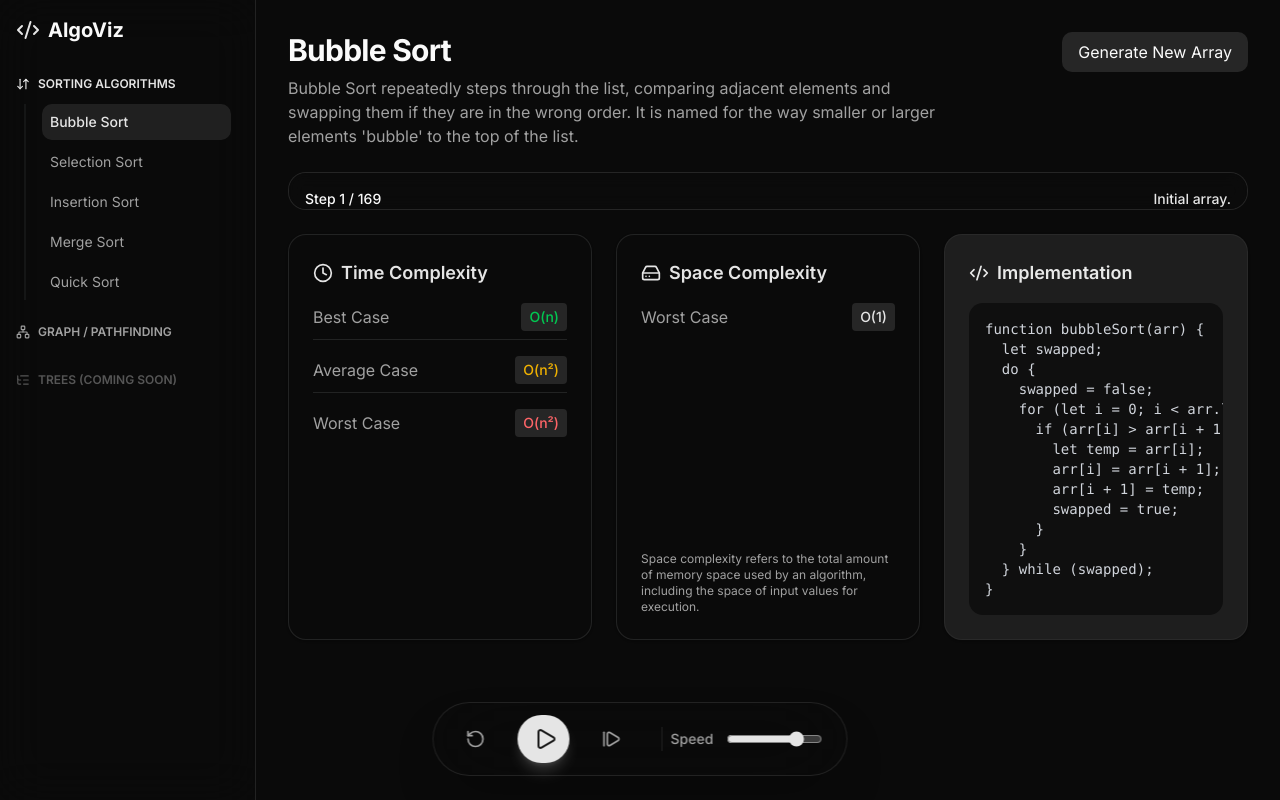
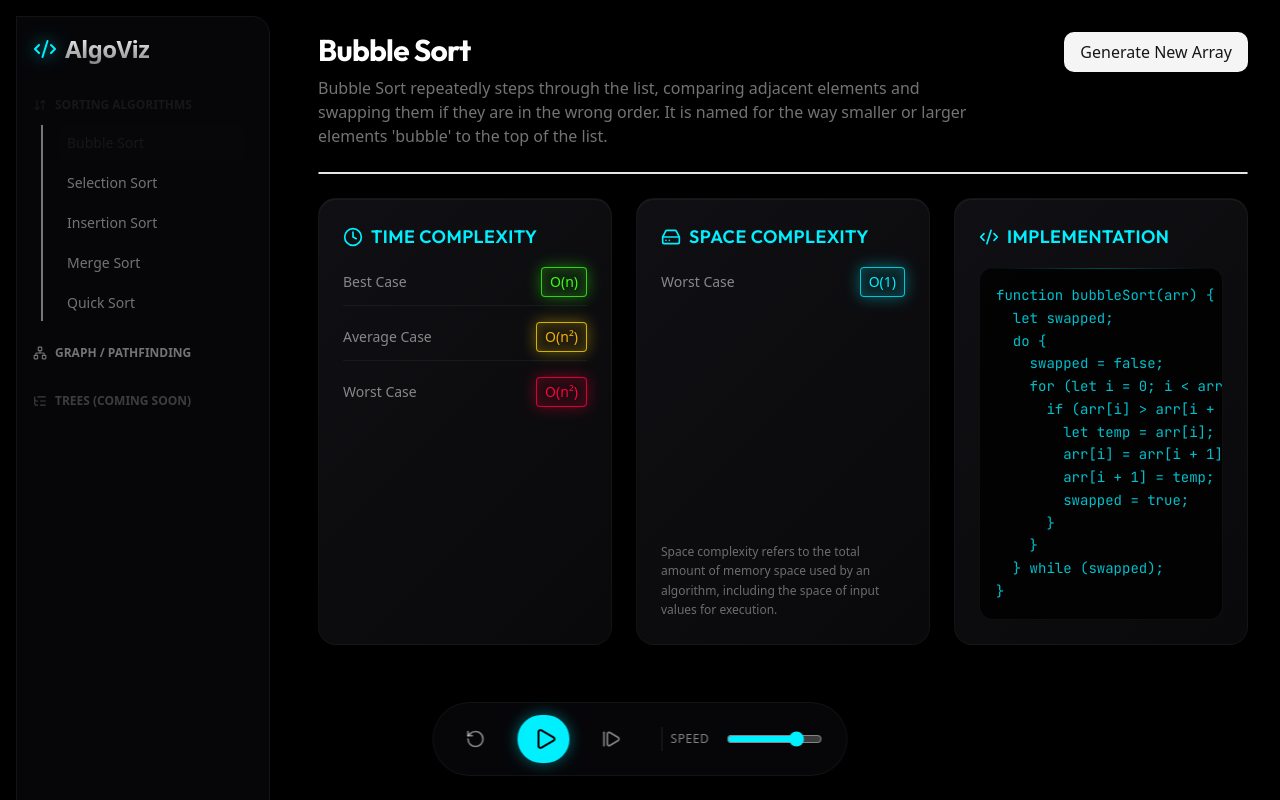
Before and after one commit to dipexplorer/algoviz, a Next.js app: page / in a window 1280 px wide. Built offline with nearby package versions, Linux system fonts and the light colour scheme.

Commit message:
style: holographic cyber-minimalism UI overhaul

```diff
--- a/src/app/globals.css
+++ b/src/app/globals.css
@@ -73,58 +73,115 @@
   --chart-4: oklch(0.371 0 0);
   --chart-5: oklch(0.269 0 0);
   --radius: 0.625rem;
-  --sidebar: oklch(0.985 0 0);
-  --sidebar-foreground: oklch(0.145 0 0);
-  --sidebar-primary: oklch(0.205 0 0);
-  --sidebar-primary-foreground: oklch(0.985 0 0);
-  --sidebar-accent: oklch(0.97 0 0);
-  --sidebar-accent-foreground: oklch(0.205 0 0);
-  --sidebar-border: oklch(0.922 0 0);
-  --sidebar-ring: oklch(0.708 0 0);
+  --color-background: oklch(0 0 0);
+  --color-foreground: 0 0% 98%;
+  --color-primary: 188 100% 50%;
+  --color-primary-foreground: 240 10% 4%;
+  --color-secondary: 240 10% 10%;
+  --color-secondary-foreground: 0 0% 98%;
+  --color-accent: 188 100% 50%;
+  --color-accent-foreground: 240 10% 4%;
+  --color-destructive: 345 100% 50%;
+  --color-destructive-foreground: 0 0% 98%;
+  --color-border: 240 10% 16%;
+  --color-ring: 188 100% 50%;
+  --color-input: 240 10% 16%;
+  --color-muted: 240 10% 12%;
+  --color-muted-foreground: 240 5% 65%;
+  --radius-sm: 0.25rem;
+  --radius-md: 0.5rem;
+  --radius-lg: 0.75rem;
+  --radius-xl: 1rem;
 }
 
-.dark {
-  --background: oklch(0.145 0 0);
-  --foreground: oklch(0.985 0 0);
-  --card: oklch(0.205 0 0);
-  --card-foreground: oklch(0.985 0 0);
-  --popover: oklch(0.205 0 0);
-  --popover-foreground: oklch(0.985 0 0);
-  --primary: oklch(0.922 0 0);
-  --primary-foreground: oklch(0.205 0 0);
-  --secondary: oklch(0.269 0 0);
-  --secondary-foreground: oklch(0.985 0 0);
-  --muted: oklch(0.269 0 0);
-  --muted-foreground: oklch(0.708 0 0);
-  --accent: oklch(0.269 0 0);
-  --accent-foreground: oklch(0.985 0 0);
-  --destructive: oklch(0.704 0.191 22.216);
-  --border: oklch(1 0 0 / 10%);
-  --input: oklch(1 0 0 / 15%);
-  --ring: oklch(0.556 0 0);
-  --chart-1: oklch(0.87 0 0);
-  --chart-2: oklch(0.556 0 0);
-  --chart-3: oklch(0.439 0 0);
-  --chart-4: oklch(0.371 0 0);
-  --chart-5: oklch(0.269 0 0);
-  --sidebar: oklch(0.205 0 0);
-  --sidebar-foreground: oklch(0.985 0 0);
-  --sidebar-primary: oklch(0.488 0.243 264.376);
-  --sidebar-primary-foreground: oklch(0.985 0 0);
-  --sidebar-accent: oklch(0.269 0 0);
-  --sidebar-accent-foreground: oklch(0.985 0 0);
-  --sidebar-border: oklch(1 0 0 / 10%);
-  --sidebar-ring: oklch(0.556 0 0);
+@layer base {
+  :root {
+    --background: 240 10% 4%;
+    --foreground: 0 0% 98%;
+    --primary: 188 100% 50%;
+    --primary-foreground: 240 10% 4%;
+    --secondary: 240 10% 10%;
+    --secondary-foreground: 0 0% 98%;
+    --destructive: 345 100% 50%;
+    --destructive-foreground: 0 0% 98%;
+    --success: 111 100% 54%;
+    --success-foreground: 240 10% 4%;
+    --warning: 45 100% 50%;
+    --warning-foreground: 240 10% 4%;
+    --pivot: 280 100% 60%;
+    --pivot-foreground: 0 0% 98%;
+    --muted: 240 10% 12%;
+    --muted-foreground: 240 5% 65%;
+    --accent: 188 100% 50%;
+    --accent-foreground: 240 10% 4%;
+    --border: 240 10% 16%;
+    --input: 240 10% 16%;
+    --ring: 188 100% 50%;
+    --radius: 0.5rem;
+  }
 }
 
 @layer base {
   * {
-    @apply border-border outline-ring/50;
+    @apply border-border;
   }
   body {
-    @apply bg-background text-foreground;
+    @apply bg-black text-foreground;
+    font-family: var(--font-outfit), sans-serif;
   }
-  html {
-    @apply font-sans;
+  h1, h2, h3, h4, h5, h6 {
+    font-family: var(--font-outfit), sans-serif;
+  }
+  code, pre, .font-mono {
+    font-family: var(--font-jetbrains-mono), monospace;
   }
 }
+
+@layer utilities {
+  .glow-cyan {
+    box-shadow: 0 0 15px rgba(0, 240, 255, 0.4), inset 0 0 10px rgba(0, 240, 255, 0.2);
+    border-color: rgba(0, 240, 255, 0.8);
+  }
+  .glow-magenta {
+    box-shadow: 0 0 15px rgba(255, 0, 60, 0.4), inset 0 0 10px rgba(255, 0, 60, 0.2);
+    border-color: rgba(255, 0, 60, 0.8);
+  }
+  .glow-lime {
+    box-shadow: 0 0 15px rgba(57, 255, 20, 0.4), inset 0 0 10px rgba(57, 255, 20, 0.2);
+    border-color: rgba(57, 255, 20, 0.8);
+  }
+  .glow-yellow {
+    box-shadow: 0 0 15px rgba(255, 215, 0, 0.4), inset 0 0 10px rgba(255, 215, 0, 0.2);
+    border-color: rgba(255, 215, 0, 0.8);
+  }
+  .glow-purple {
+    box-shadow: 0 0 15px rgba(168, 85, 247, 0.4), inset 0 0 10px rgba(168, 85, 247, 0.2);
+    border-color: rgba(168, 85, 247, 0.8);
+  }
+  .glass-panel {
+    background: rgba(10, 10, 15, 0.6);
+    backdrop-filter: blur(24px);
+    -webkit-backdrop-filter: blur(24px);
+    border: 1px solid rgba(255, 255, 255, 0.05);
+    box-shadow: 0 8px 32px 0 rgba(0, 0, 0, 0.5);
+  }
+  .glass-card {
+    background: linear-gradient(135deg, rgba(20,20,25,0.8) 0%, rgba(10,10,12,0.9) 100%);
+    border: 1px solid rgba(255, 255, 255, 0.03);
+    box-shadow: inset 0 1px 0 0 rgba(255,255,255,0.05);
+  }
+  .custom-scrollbar::-webkit-scrollbar {
+    width: 6px;
+    height: 6px;
+  }
+  .custom-scrollbar::-webkit-scrollbar-track {
+    background: transparent;
+  }
+  .custom-scrollbar::-webkit-scrollbar-thumb {
+    background: rgba(255, 255, 255, 0.1);
+    border-radius: 10px;
+  }
+  .custom-scrollbar::-webkit-scrollbar-thumb:hover {
+    background: rgba(0, 240, 255, 0.5);
+  }
+}
--- a/src/app/layout.tsx
+++ b/src/app/layout.tsx
@@ -1,20 +1,20 @@
 import type { Metadata } from "next";
-import { Inter, JetBrains_Mono } from "next/font/google";
+import { Outfit, JetBrains_Mono } from "next/font/google";
 import "./globals.css";
 
-const inter = Inter({
-  variable: "--font-sans",
+const outfit = Outfit({
+  variable: "--font-outfit",
   subsets: ["latin"],
 });
 
-const jetBrainsMono = JetBrains_Mono({
-  variable: "--font-mono",
+const jetbrainsMono = JetBrains_Mono({
+  variable: "--font-jetbrains-mono",
   subsets: ["latin"],
 });
 
 export const metadata: Metadata = {
-  title: "AlgoViz - Interactive DSA Visualizer",
-  description: "Learn Data Structures and Algorithms interactively.",
+  title: "AlgoViz - Advanced Algorithm Visualizer",
+  description: "A holographic, futuristic data structure and algorithm visualization platform.",
 };
 
 export default function RootLayout({
@@ -23,11 +23,10 @@ export default function RootLayout({
   children: React.ReactNode;
 }>) {
   return (
-    <html
-      lang="en"
-      className={`dark ${inter.variable} ${jetBrainsMono.variable} h-full antialiased`}
-    >
-      <body className="min-h-full flex flex-col bg-background text-foreground selection:bg-primary selection:text-primary-foreground">{children}</body>
+    <html lang="en" className="dark">
+      <body className={`${outfit.variable} ${jetbrainsMono.variable} font-sans antialiased bg-black text-white selection:bg-[#00F0FF] selection:text-black min-h-screen overflow-hidden`}>
+        {children}
+      </body>
     </html>
   );
 }
--- a/src/components/layout/ControlPanel.tsx
+++ b/src/components/layout/ControlPanel.tsx
@@ -30,29 +30,29 @@ export function ControlPanel({
   };
 
   return (
-    <div className="fixed bottom-6 left-1/2 -translate-x-1/2 bg-background/80 backdrop-blur-2xl border rounded-full px-6 py-3 flex items-center space-x-6 shadow-2xl">
-      <button onClick={onReset} className="p-2 hover:bg-accent rounded-full transition-all text-muted-foreground hover:text-foreground">
+    <div className="fixed bottom-6 left-1/2 -translate-x-1/2 glass-panel rounded-full px-6 py-3 flex items-center space-x-6 z-50">
+      <button onClick={onReset} className="p-2 hover:bg-white/10 rounded-full transition-all text-white/50 hover:text-white">
         <RotateCcw size={20} />
       </button>
 
       {isPlaying ? (
-        <button onClick={onPause} className="p-3 bg-destructive text-destructive-foreground hover:bg-destructive/90 rounded-full transition-all shadow-lg shadow-destructive/20">
+        <button onClick={onPause} className="p-3 bg-[#FF003C] text-black hover:bg-[#FF003C]/90 rounded-full transition-all glow-magenta">
           <Pause size={24} />
         </button>
       ) : (
-        <button onClick={onPlay} className="p-3 bg-primary text-primary-foreground hover:bg-primary/90 rounded-full transition-all shadow-lg shadow-primary/20">
+        <button onClick={onPlay} className="p-3 bg-[#00F0FF] text-black hover:bg-[#00F0FF]/90 rounded-full transition-all glow-cyan">
           <Play size={24} className="ml-1" />
         </button>
       )}
 
-      <button onClick={onStep} className="p-2 hover:bg-accent rounded-full transition-all text-muted-foreground hover:text-foreground">
+      <button onClick={onStep} className="p-2 hover:bg-white/10 rounded-full transition-all text-white/50 hover:text-white">
         <StepForward size={20} />
       </button>
 
-      <div className="w-px h-6 bg-border mx-2"></div>
+      <div className="w-px h-6 bg-white/10 mx-2"></div>
 
       <div className="flex items-center space-x-2">
-        <span className="text-sm font-medium text-muted-foreground w-12">Speed</span>
+        <span className="text-sm font-medium text-white/50 w-12 font-mono uppercase tracking-wider text-xs">Speed</span>
         <input
           type="range"
           min="50"
@@ -60,7 +60,7 @@ export function ControlPanel({
           step="50"
           value={sliderValue}
           onChange={handleSpeedChange}
-          className="w-24 accent-primary"
+          className="w-24 accent-[#00F0FF]"
         />
       </div>
     </div>
--- a/src/components/layout/DashboardLayout.tsx
+++ b/src/components/layout/DashboardLayout.tsx
@@ -9,10 +9,15 @@ interface DashboardLayoutProps {
 
 export function DashboardLayout({ children, activeAlgorithm, onSelectAlgorithm }: DashboardLayoutProps) {
   return (
-    <div className="flex h-screen w-full overflow-hidden bg-background">
+    <div className="flex h-screen w-full overflow-hidden bg-black text-white relative">
+      <div className="absolute top-0 left-0 w-full h-full overflow-hidden pointer-events-none -z-10">
+        <div className="absolute top-[-20%] left-[-10%] w-[50%] h-[50%] rounded-full bg-[#00F0FF]/5 blur-[120px]"></div>
+        <div className="absolute bottom-[-20%] right-[-10%] w-[50%] h-[50%] rounded-full bg-[#FF003C]/5 blur-[120px]"></div>
+      </div>
+
       <Sidebar activeAlgorithm={activeAlgorithm} onSelectAlgorithm={onSelectAlgorithm} />
       <main className="flex-1 relative flex flex-col">
-        <div className="flex-1 p-8 overflow-auto relative custom-scrollbar">
+        <div className="flex-1 p-8 overflow-auto relative custom-scrollbar z-10">
           {children}
         </div>
       </main>
--- a/src/components/layout/Sidebar.tsx
+++ b/src/components/layout/Sidebar.tsx
@@ -25,11 +25,12 @@ export function Sidebar({ activeAlgorithm, onSelectAlgorithm }: SidebarProps) {
   ];
 
   return (
-    <aside className="w-64 border-r bg-background/50 backdrop-blur-xl h-full flex flex-col p-4 space-y-4">
-      <Link href="/" className="flex items-center space-x-2 font-bold text-xl mb-6 hover:opacity-80 transition-opacity">
-        <Code2 className="text-primary" />
-        <span>AlgoViz</span>
+    <aside className="w-64 glass-panel border-r-0 border-r border-white/5 h-full flex flex-col p-4 space-y-4 z-40 rounded-r-2xl m-4 my-4 ml-4">
+      <Link href="/" className="flex items-center space-x-2 font-bold text-2xl mb-6 hover:opacity-80 transition-opacity tracking-tight">
+        <Code2 className="text-[#00F0FF] drop-shadow-[0_0_8px_rgba(0,240,255,0.8)]" />
+        <span className="bg-clip-text text-transparent bg-gradient-to-b from-white to-white/50">AlgoViz</span>
       </Link>
+
 
       <nav className="flex-1 space-y-4 overflow-y-auto custom-scrollbar pr-2">
 
--- a/src/components/visualizer/AlgorithmInfo.tsx
+++ b/src/components/visualizer/AlgorithmInfo.tsx
@@ -10,52 +10,53 @@ export function AlgorithmInfo({ algorithm }: AlgorithmInfoProps) {
   return (
     <div className="grid grid-cols-1 md:grid-cols-3 gap-6 mt-6 pb-8">
       {/* Time Complexity Card */}
-      <div className="bg-background border rounded-2xl p-6 shadow-sm flex flex-col">
-        <div className="flex items-center space-x-2 text-primary font-semibold mb-4">
+      <div className="glass-card rounded-2xl p-6 flex flex-col transition-all duration-300 hover:glow-cyan">
+        <div className="flex items-center space-x-2 text-[#00F0FF] font-semibold mb-4">
           <Clock size={20} />
-          <h3 className="text-lg">Time Complexity</h3>
+          <h3 className="text-lg tracking-wide uppercase">Time Complexity</h3>
         </div>
         <div className="space-y-4 flex-1">
-          <div className="flex justify-between items-center border-b pb-2">
-            <span className="text-muted-foreground">Best Case</span>
-            <span className="font-mono bg-accent px-2 py-1 rounded text-sm text-green-500 font-medium">{algorithm.complexities.time.best}</span>
+          <div className="flex justify-between items-center border-b border-white/5 pb-2">
+            <span className="text-white/50 text-sm">Best Case</span>
+            <span className="font-mono bg-[#39FF14]/10 border border-[#39FF14]/30 px-2 py-1 rounded text-sm text-[#39FF14] font-medium glow-lime">{algorithm.complexities.time.best}</span>
           </div>
-          <div className="flex justify-between items-center border-b pb-2">
-            <span className="text-muted-foreground">Average Case</span>
-            <span className="font-mono bg-accent px-2 py-1 rounded text-sm text-yellow-500 font-medium">{algorithm.complexities.time.average}</span>
+          <div className="flex justify-between items-center border-b border-white/5 pb-2">
+            <span className="text-white/50 text-sm">Average Case</span>
+            <span className="font-mono bg-yellow-500/10 border border-yellow-500/30 px-2 py-1 rounded text-sm text-yellow-500 font-medium glow-yellow">{algorithm.complexities.time.average}</span>
           </div>
           <div className="flex justify-between items-center pb-2">
-            <span className="text-muted-foreground">Worst Case</span>
-            <span className="font-mono bg-accent px-2 py-1 rounded text-sm text-destructive font-medium">{algorithm.complexities.time.worst}</span>
+            <span className="text-white/50 text-sm">Worst Case</span>
+            <span className="font-mono bg-[#FF003C]/10 border border-[#FF003C]/30 px-2 py-1 rounded text-sm text-[#FF003C] font-medium glow-magenta">{algorithm.complexities.time.worst}</span>
           </div>
         </div>
       </div>
 
       {/* Space Complexity Card */}
-      <div className="bg-background border rounded-2xl p-6 shadow-sm flex flex-col">
-        <div className="flex items-center space-x-2 text-primary font-semibold mb-4">
+      <div className="glass-card rounded-2xl p-6 flex flex-col transition-all duration-300 hover:glow-cyan">
+        <div className="flex items-center space-x-2 text-[#00F0FF] font-semibold mb-4">
           <HardDrive size={20} />
-          <h3 className="text-lg">Space Complexity</h3>
+          <h3 className="text-lg tracking-wide uppercase">Space Complexity</h3>
         </div>
         <div className="space-y-4 flex-1">
           <div className="flex justify-between items-center pb-2">
-            <span className="text-muted-foreground">Worst Case</span>
-            <span className="font-mono bg-accent px-2 py-1 rounded text-sm text-primary font-medium">{algorithm.complexities.space}</span>
+            <span className="text-white/50 text-sm">Worst Case</span>
+            <span className="font-mono bg-[#00F0FF]/10 border border-[#00F0FF]/30 px-2 py-1 rounded text-sm text-[#00F0FF] font-medium glow-cyan">{algorithm.complexities.space}</span>
           </div>
         </div>
-        <div className="mt-auto pt-4 text-xs text-muted-foreground">
+        <div className="mt-auto pt-4 text-xs text-white/40 leading-relaxed">
           Space complexity refers to the total amount of memory space used by an algorithm, including the space of input values for execution.
         </div>
       </div>
 
       {/* Code Snippet Card */}
-      <div className="bg-[#1e1e1e] border border-border/50 rounded-2xl p-6 shadow-sm md:col-span-1 overflow-hidden flex flex-col">
-        <div className="flex items-center space-x-2 text-white/90 font-semibold mb-4">
+      <div className="glass-card rounded-2xl p-6 md:col-span-1 overflow-hidden flex flex-col transition-all duration-300 hover:glow-cyan">
+        <div className="flex items-center space-x-2 text-[#00F0FF] font-semibold mb-4">
           <Code2 size={20} />
-          <h3 className="text-lg">Implementation</h3>
+          <h3 className="text-lg tracking-wide uppercase">Implementation</h3>
         </div>
-        <div className="flex-1 overflow-auto bg-black/50 p-4 rounded-xl custom-scrollbar">
-          <pre className="text-sm font-mono text-gray-300">
+        <div className="flex-1 overflow-auto bg-black/80 border border-white/5 p-4 rounded-xl custom-scrollbar relative">
+          <div className="absolute top-0 left-0 w-full h-[1px] bg-gradient-to-r from-transparent via-[#00F0FF]/30 to-transparent"></div>
+          <pre className="text-sm font-mono text-[#00F0FF]/80 leading-relaxed">
             <code>{algorithm.codeSnippet}</code>
           </pre>
         </div>
--- a/src/components/visualizer/ArrayVisualizer.tsx
+++ b/src/components/visualizer/ArrayVisualizer.tsx
@@ -23,11 +23,11 @@ export function ArrayVisualizer({ step }: ArrayVisualizerProps) {
         const isSorted = sortedIndices.includes(index);
         const isPivot = pivotIndices.includes(index);
 
-        let barColor = "bg-primary";
-        if (isPivot) barColor = "bg-purple-500"; // Purple for pivot
-        else if (isSwapping) barColor = "bg-destructive"; // Red for swapping
-        else if (isComparing) barColor = "bg-yellow-500"; // Yellow for comparing
-        else if (isSorted) barColor = "bg-green-500"; // Green for sorted
+        let barColor = "bg-[#222] border-t border-white/10";
+        if (isPivot) barColor = "bg-purple-500 glow-purple text-black"; // Purple for pivot
+        else if (isSwapping) barColor = "bg-[#FF003C] glow-magenta text-black"; // Red for swapping
+        else if (isComparing) barColor = "bg-[#00F0FF] glow-cyan text-black"; // Yellow for comparing
+        else if (isSorted) barColor = "bg-[#39FF14] glow-lime text-black"; // Green for sorted
 
         // Calculate height as a percentage of the max value
         const heightPercentage = (value / maxValue) * 100;
```
Also changed, not shown: src/app/pathfinding/page.tsx (+22 -21 lines), src/components/visualizer/GridNode.tsx (+5 -5 lines).
